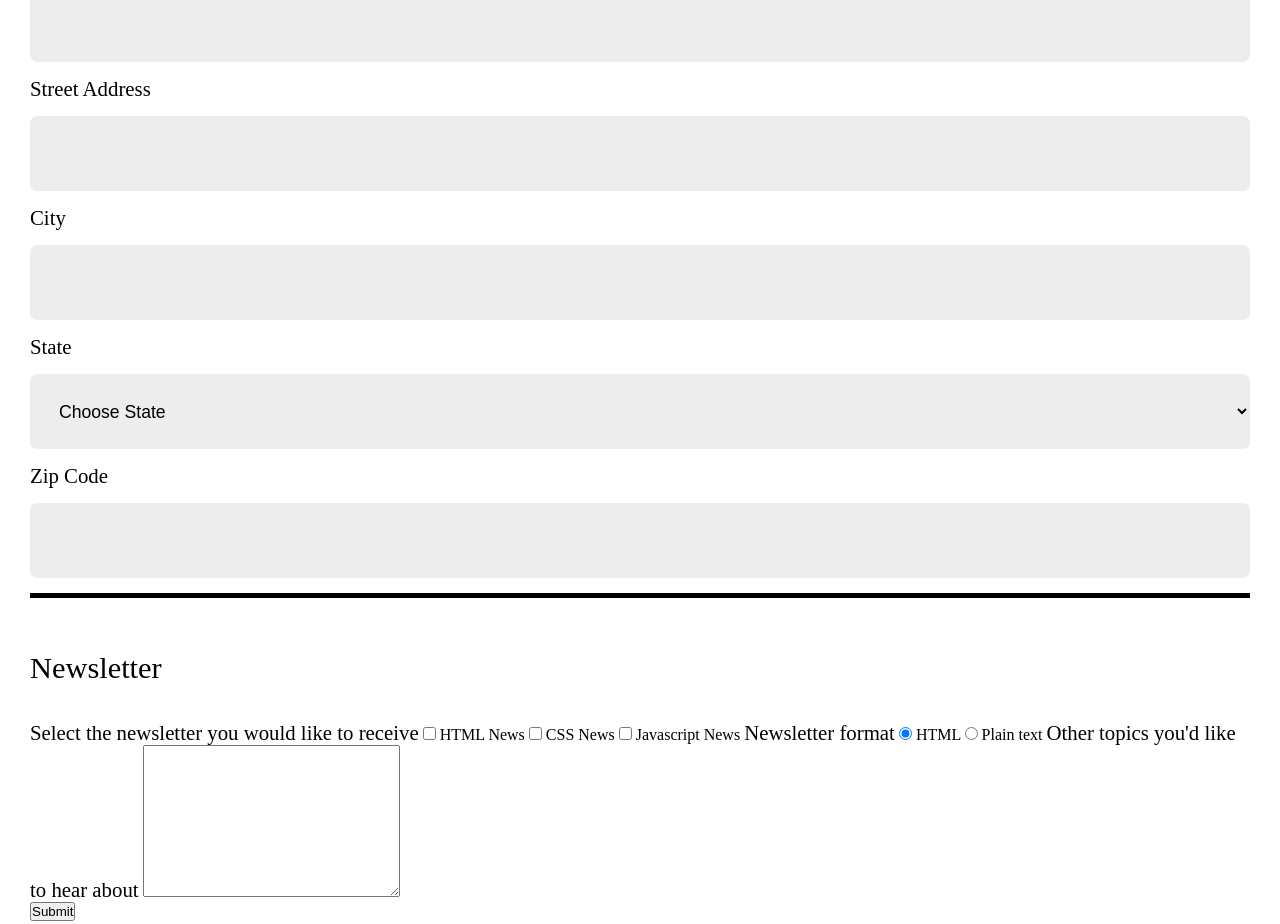
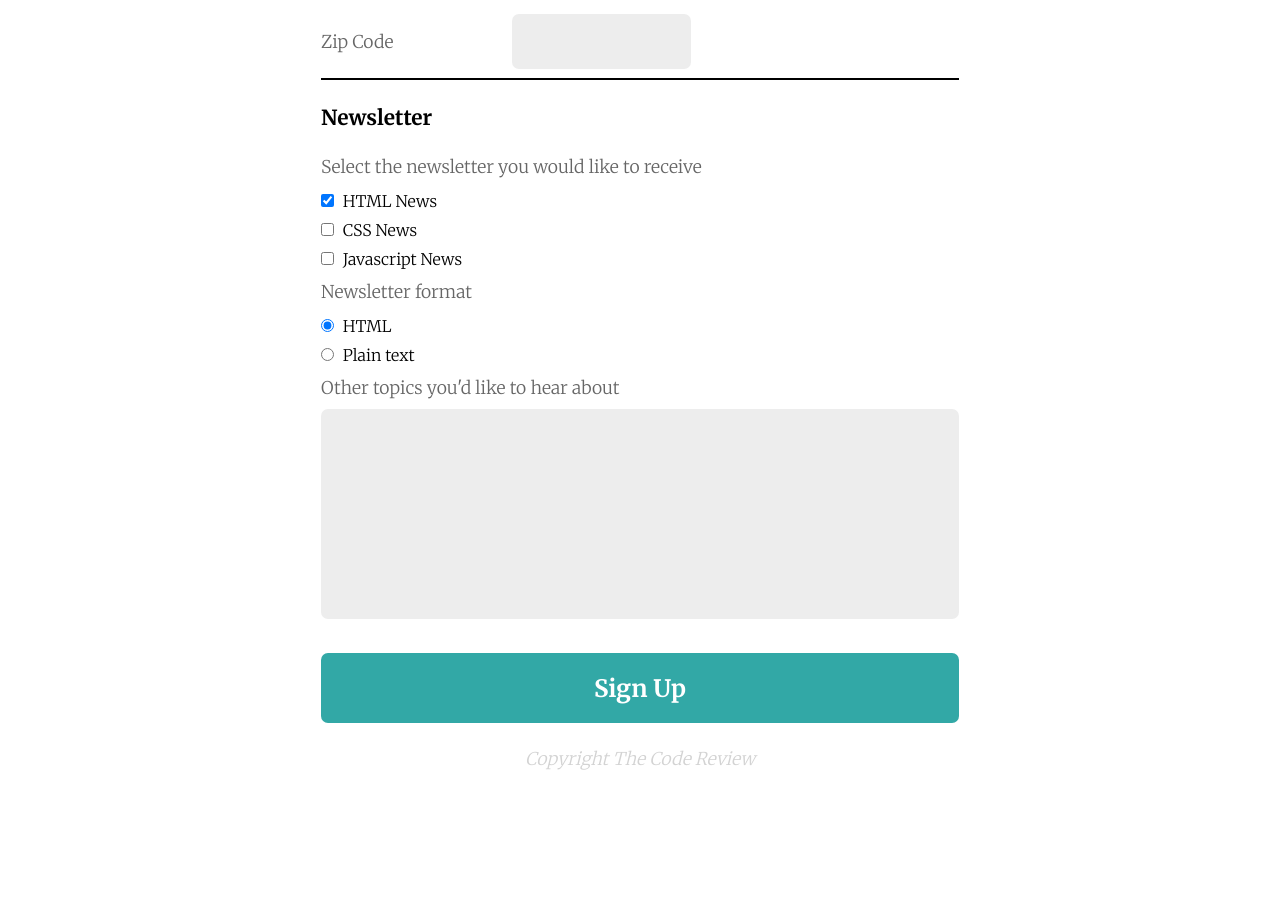
Before and after one commit to CALEJO12/teamtreehouse-unit-3, a plain HTML site: page index.html in a window 1280 px wide. Shown: the part 703-1627 px from the top of the page. Drawn offline with Linux system fonts and the light colour scheme.

Commit message:
Finished Project 3 for team treehouse
changed font-family. add html and css to index.html and styles.css. finished project 3 for team treehouse.

```diff
--- a/index.html
+++ b/index.html
@@ -1,14 +1,17 @@
+<!DOCTYPE html>
 <html lang="en">
     <head>
         <meta charset="UTF-8">
         <meta http-equiv="X-UA-Compatible" content="IE=edge">
         <meta name="viewport" content="width=device-width, initial-scale=1.0">
+        <link rel="preconnect" href="https://fonts.gstatic.com">
+    <link href="https://fonts.googleapis.com/css2?family=Merriweather:wght@300;700&display=swap" rel="stylesheet">
         <link rel="stylesheet" href="styles.css">
         <title>Document</title>
     </head>
     <body>
         <header>THE CODE REVIEW</header>
-
+        <div class="headercontact">
             <div class="header">
 
                 <h1>Signup for our newsletter</h1>
@@ -33,8 +36,8 @@
                         <input id="city" type="text" name="contact">
 
                         <label for="state">State</label>
-            <select name="state" id="state" size="1">
-                <option value="">Choose State</option>
+                        <select name="state" id="state" size="1" required>
+                            <option value="" disabled selected hidden>Choose State</option>
                             <option value="AL">Alabama</option>
                             <option value="AK">Alaska</option>
                             <option value="AZ">Arizona</option>
@@ -93,30 +96,40 @@
                         <input id="zip" type="text" name="contact" pattern="[0-9]*">
 
                     </fieldset>
-        </div>
-        <br>
+                </div><!-- end contact container -->
 
                 <fieldset class="newsletter">
 
                     <legend>Newsletter</legend>
 
-            <label>Select the newsletter you would like to receive</label>
-            <input type="checkbox" name="newsletter" value="hnews"> HTML News
-            <input type="checkbox" name="newsletter" value="cnews"> CSS News
-            <input type="checkbox" name="newsletter" value="jnews"> Javascript News
+                    <label for="newsletter">Select the newsletter you would like to receive</label>
+                    <ul>
+                        <li><input id="newsletter" type="checkbox" name="newsletter" value="hnews" checked="checked"> HTML News</li>
+                        <li><input type="checkbox" name="newsletter" value="cnews"> CSS News</li>
+                        <li><input type="checkbox" name="newsletter" value="jnews"> Javascript News</li>
+                    </ul>
 
-            <label>Newsletter format</label>
-            <input type="radio" name="format" value="html" checked="checked"> HTML
-            <input type="radio" name="format" value="plain"> Plain text
-
+                    <label for="format">Newsletter format</label>
+                    <ul>
+                        <li><input id="format" type="radio" name="format" value="html" checked="checked"> HTML</li>
+                        <li><input type="radio" name="format" value="plain"> Plain text</li>
+                    </ul>
                     <label for="comment">Other topics you'd like to hear about</label>
                     <textarea name="comment" id="comment" cols="30" rows="10"></textarea>
 
                 </fieldset><!-- newsletter container end -->
 
-        <button type="submit">Submit</button>
+                <button type="submit">Sign Up</button>
+
+                <footer>
+
+                    <p>Copyright The Code Review</p>
+
+                </footer>
 
             </form>
 
+        </div><!-- end headercontact container -->
+
     </body>
 </html>
--- a/styles.css
+++ b/styles.css
@@ -2,64 +2,77 @@
     padding: 0px;
     margin: 0px;
     box-sizing: border-box;
+    font-family: 'Merriweather', serif;
 }
 
 .header {
     text-align: center;
     border-bottom: 5px solid black;
-    margin: 35px 30px 0px;
+    margin: 25px 20px 0px;
 }
 
 .header p {
     color: gray;
-    font-size: 1.5em;
-    padding: 20px 15px 50px;
+    font-size: 1.1em;
+    padding: 10px 10px 40px;
 }
 
 header {
     text-align: center;
     background-color: #34495E;
     color: white;
-    font-size: 2em;
-    padding: 35px;
+    font-size: 1.2em;
+    padding: 20px 35px;
+    font-weight: 700;
 }
 
 h1 {
-    color: #34495E
+    color: #34495E;
+    font-size: 1.4em;
 }
 
 form {
-    padding: 5px 30px 30px;
+    padding: 5px 20px 30px;
 }
 
 fieldset {
-  border:none;
+  border: none;
 }
 
 .contact {
-    border-bottom: 5px solid black;
+    border-bottom: 2px solid black;
     border-top: 2px solid black;
 }
 
 input[name="contact"], #state {
     display: block;
     width: 100%;
-    height: 75px;
-    font-size: 1.1em;
+    height: 55px;
+    font-size: 1.0em;
     margin: 15px 0px;
     background-color: #ededed;
     border: none;
     border-radius: 7px;
-    padding: 0px 25px;
+    padding: 0px 15px;
 }
+
+input[name="contact"]:focus, #state:focus, #comment:focus {
+    background-color: #c8e3e2 ;
+}
+
+select:invalid {
+    color: #c2c0c0;
+}
+
 label {
-    font-size: 1.3em;
-    margin: 50px 0px;
+    font-size: 1.1em;
+    color: #666;
 }
 
 legend {
-    font-size: 1.9em;
-    padding: 35px 0px;
+    font-size: 1.3em;
+    padding: 25px 0px;
+    font-weight: bold;
 }
 
 input::placeholder {
@@ -67,3 +80,89 @@ input::placeholder {
     color: #c2c0c0;
     font-style: italic;
 }
+
+ul {
+    list-style-type: none;
+    padding: 8px 0px;
+}
+
+ul li {
+    font-size: 1.0em;
+}
+
+input[name="newsletter"], input[name="format"] {
+    margin: 8px 5px 8px 0px;
+}
+
+label[for="format"] {
+    margin-bottom: 50px;
+}
+
+#comment {
+    width: 100%;
+    background-color: #ededed;
+    border: none;
+    border-radius: 7px;
+    margin: 10px 0px 30px;
+    resize: none;
+    padding: 20px;
+}
+
+button[type="submit"] {
+    background-color: #32a8a6;
+    width: 100%;
+    height: 70px;
+    border-radius: 7px;
+    border: none;
+    color: white;
+    font-size: 1.5em;
+    font-weight: bold;
+}
+
+footer {
+    text-align: center;
+    font-style: italic;
+    color: lightgray;
+    padding: 25px 0px 0px;
+    font-size: 1.1em;
+    margin-bottom: 200px;
+}
+
+/* MEDIA QUERIES */
+
+@media only screen and (min-width: 768px) {
+
+    .headercontact {
+        max-width: 768px;
+        align-items: center;
+        margin: auto;
+    }
+
+    form {
+        padding: 5px 65px 30px;
+    }
+
+    .header {
+        margin: 25px 65px 0px;
+    }
+
+    label[for="name"], label[for="email"], label[for="tel"], label[for="address"], label[for="city"], label[for="state"], label[for="zip"] {
+        height: auto;
+        width: 30%;
+        text-align: left;
+        float: left;
+        clear: both;
+        padding: 25px 0px;
+    }
+
+    input[name="contact"], #state {
+        max-width: 70%;
+        float: right;
+        margin: 8px 0px;
+    }
+
+    #zip {
+        width: 28%;
+        float: left;
+    }
+}
```
Lines whose indentation alone changed are shown as unchanged.
